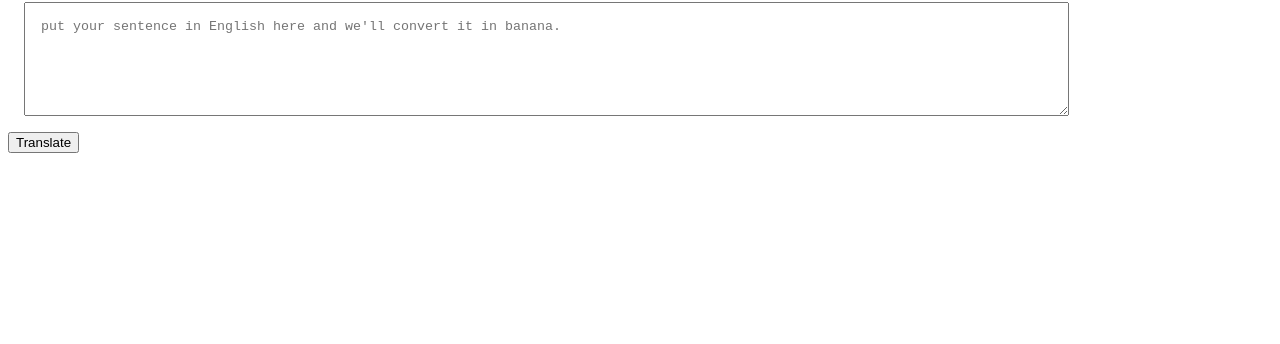
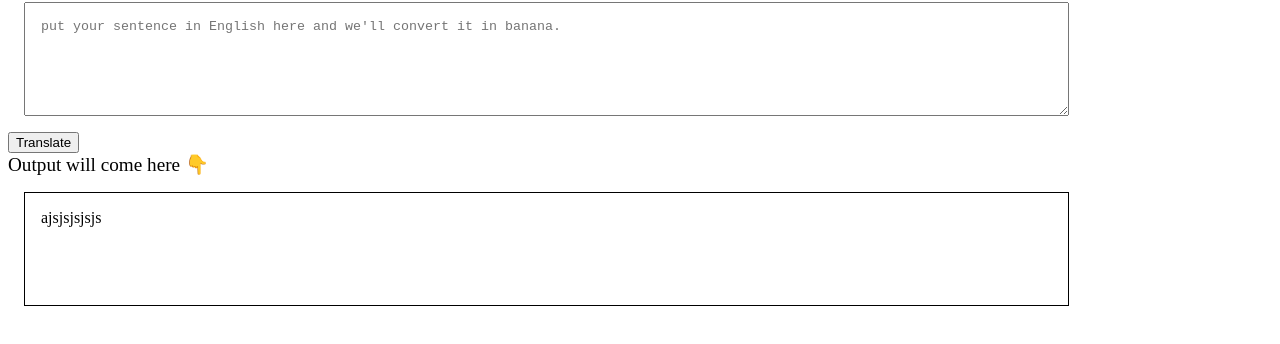
Before and after one commit to Mohasin-Haque/Banana-Speaks, a plain HTML site: page index.html in a window 1280 px wide. Both pictures are taken after a click on the button "Translate". Shown: the part 78-422 px from the top of the page. Drawn offline with Linux system fonts and the light colour scheme.

Commit message:
Input output processing program

```diff
--- a/app.js
+++ b/app.js
@@ -1,16 +1,14 @@
 var btnTranslate = document.querySelector ("#btn-translate");
 var txtInput = document.querySelector("#text-input");
+var outputDiv = document.querySelector("#output");
 
-console.log(txtInput);
+// outputDiv.innerText = "Hello Mohasin"
+
+// console.log(outputDiv);
+
 
  function clickHandler(){
-console.log("clicked")
-console.log("input", txtInput.value)
+outputDiv.innerText = "ajsjsjsjsjs  " + txtInput.value;
  };
 
  btnTranslate.addEventListener("click", clickHandler)
-
- 1. document.querySelector("textarea")
- 2. .btn-primary
- 3. #input-btn
- 4. "#input{name = 'translator'}"
--- a/index.html
+++ b/index.html
@@ -14,12 +14,24 @@
             padding: 1rem;
         }
 
+        #output{
+            border: 1px solid black;
+            height: 10vh;
+            width: 80%;
+            margin: 1rem;
+            padding: 1rem;
+        }
+
     </style>
 </head>
 <body>
     <h1>Talk Banana</h1>
     <textarea id="text-input" placeholder = "put your sentence in English here and we'll convert it in banana."></textarea>
     <button id="btn-translate">Translate</button>
+
+    <div style="font-size: larger;">Output will come here 👇</div>
+
+    <div id="output">.</div>
     <script src="app.js" type="text/javascript"></script>
 </body>
 </html>
```
